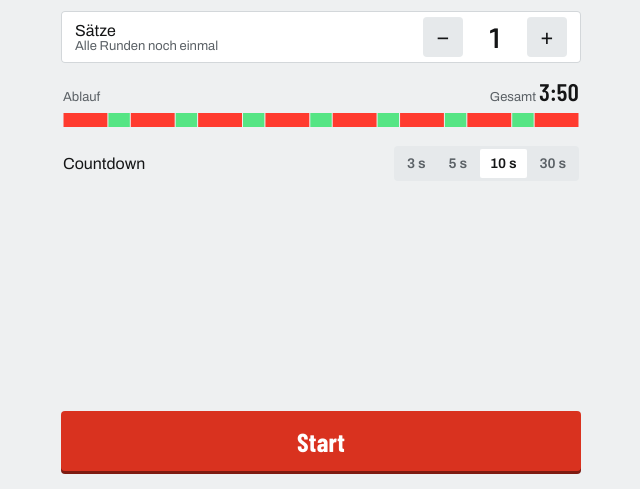
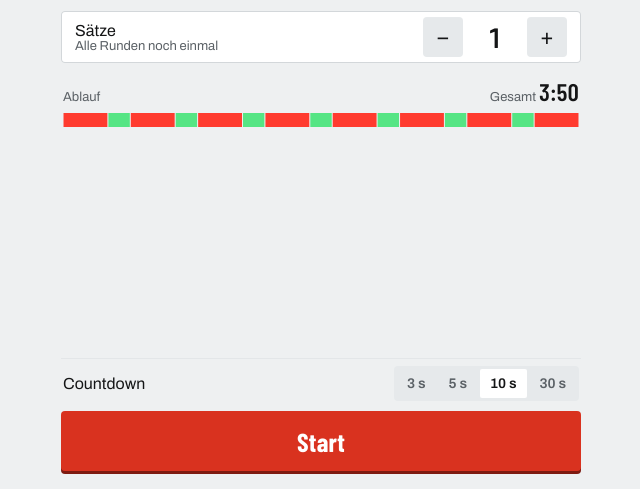
Before and after one commit to Delis267/wod-clock, a plain HTML site: page index.html in a window 1280 px wide. Shown: the part 311-800 px from the top of the page, without its empty margins (319-959 px from the left). Drawn offline with nearby package versions, Linux system fonts and the light colour scheme.

Commit message:
Countdown-Wahl unten direkt über dem Start-Knopf
Die Zeile sitzt jetzt im unteren Bereich beim Start-Knopf, durch eine
Linie vom Einstellen der Zeiten getrennt, und bleibt dort auch stehen,
wenn der Inhalt darüber scrollt.

Co-Authored-By: Claude Opus 5.5 <noreply@anthropic.com>
Claude-Session: https://claude.ai/code/session_0117frkEmmN71ZCaZLxQcWyA

```diff
--- a/css/app.css
+++ b/css/app.css
@@ -119,8 +119,8 @@ h1{margin:0;font-size:30px;font-weight:700;letter-spacing:-.01em}
 .mini{display:grid;grid-template-columns:repeat(3,auto);gap:3px;background:var(--key);border-radius:4px;padding:3px}
 .mini button{padding:7px 10px;border-radius:2px;font-size:14px;font-weight:600;color:var(--sub)}
 .mini button[aria-pressed=true]{background:var(--panel);color:var(--text)}
-/* Countdown-Wahl auf dem Einstellungs-Screen: ohne Karte, 4 Werte */
-.rowx.cd{padding:0 2px;min-height:44px}
+/* Countdown-Wahl unten über dem Start-Knopf, durch eine Linie vom Einstellen getrennt */
+.rowx.cd{padding:8px 2px 10px;min-height:0;box-shadow:inset 0 1px 0 var(--sep)}
 .cd .mini{grid-template-columns:repeat(4,auto)}
 
 /* sheet */
--- a/index.html
+++ b/index.html
@@ -31,7 +31,7 @@
     <div class="seg" role="group" aria-label="Workout-Typ" id="modes"></div>
     <div id="body" style="display:flex;flex-direction:column;gap:14px"></div>
   </div>
-  <div class="dock"><button class="start" id="start">Start</button></div>
+  <div class="dock"><div class="rowx cd" id="cdRow"></div><button class="start" id="start">Start</button></div>
 </section>
 
 <!-- ============ Gespeichert ============ -->
--- a/js/setup.js
+++ b/js/setup.js
@@ -52,15 +52,16 @@ export function renderSetup(){
     h=bigCard('fortime.cap','Time Cap',c.cap?fmt(c.cap):'ohne',c.cap?'Uhr läuft hoch und stoppt spätestens hier':'Uhr läuft hoch, bis du Fertig tippst')+
       chips('fortime.cap',[[0,'Ohne'],[600,'10'],[900,'15'],[1200,'20'],[1800,'30']],c.cap)+
       `<div class="card">${stepper('fortime.rounds','Runden',c.rounds,'Optional. Stoppt nach der letzten Runde',c.rounds||'offen')}</div>`+rftViz(c)}
-  /* Countdown vor dem Start: gilt für alle Modi, deshalb hier statt im Menü */
-  h+=`<div class="rowx cd"><span>Countdown</span><span class="mini" role="group" aria-label="Countdown vor dem Start">${PREP.map(v=>`<button data-prep="${v}" aria-pressed="${S.prep===v}">${v} s</button>`).join('')}</span></div>`;
   $('#body').innerHTML=h;
+  /* Countdown vor dem Start: gehört zum Starten, deshalb unten direkt über dem Start-Knopf; gilt für alle Modi */
+  $('#cdRow').innerHTML=`<span>Countdown</span><span class="mini" role="group" aria-label="Countdown vor dem Start">${PREP.map(v=>`<button data-prep="${v}" aria-pressed="${S.prep===v}">${v} s</button>`).join('')}</span>`;
   $('#vSetup').style.setProperty('--mode',MC[m]);const fc=$('#body').querySelector('.card');if(fc)fc.classList.add('acc');
   $('#start').setAttribute('aria-label',`Start: ${notation(m,c)}`);
 }
 
 const PREP=[3,5,10,30];
 
+$('#cdRow').onclick=e=>{const b=e.target.closest('[data-prep]');if(!b)return;S.prep=+b.dataset.prep;save();renderSetup()};
 $('#modes').onclick=e=>{const b=e.target.closest('[data-mode]');if(!b)return;S.mode=b.dataset.mode;save();renderSetup()};
 $('#body').onclick=e=>{
   const b=e.target.closest('button');if(!b)return;const d=b.dataset;
@@ -68,5 +69,4 @@ $('#body').onclick=e=>{
   if(d.step){const[m,f]=d.step.split('.');const c=S.cfg[m];const min=(m==='fortime'&&f==='rounds')?0:1,max=f==='sets'?10:99;
     c[f]=Math.max(min,Math.min(max,c[f]+(+d.d)));save();renderSetup()}
   if(d.quick){const[m,f]=d.quick.split('.');S.cfg[m][f]=+d.v;save();renderSetup()}
-  if(d.prep){S.prep=+d.prep;save();renderSetup()}
 };
```
